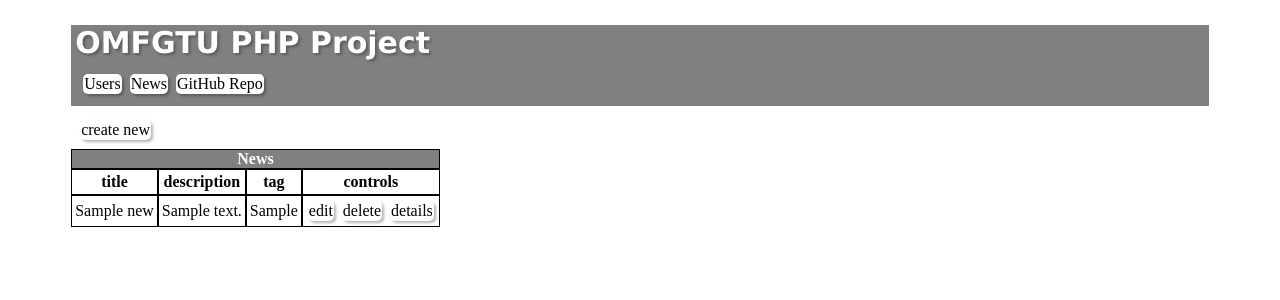
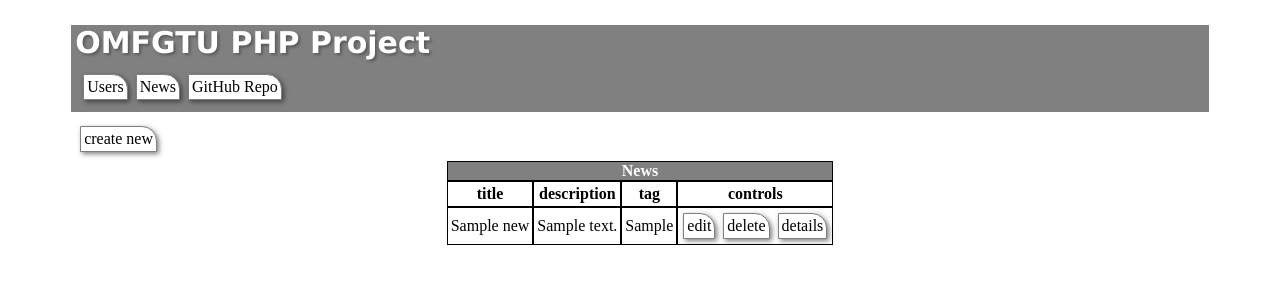
Before and after one commit to DmitriyKalekin/omfgtu, a PHP site: page /news in a window 1280 px wide. Shown: the top 300 px of the page. Run offline with PHP 8.4, Linux system fonts and the light colour scheme; tables that the repository leaves empty or names only in its code hold one stand-in row (values such as "Sample post").

Commit message:
@sine worked 15m. style changes

```diff
--- a/MVC/Views/News/NewsView.class.php
+++ b/MVC/Views/News/NewsView.class.php
@@ -22,7 +22,7 @@ class NewsView {
     echo "<div class=create_button>";
     echo "<a class=navigation href = '/news/create'>create new</a>";
     echo "</div>";
-    echo "<table cellspacing=0>";
+    echo "<table cellspacing=0 class=table>";
     echo "<caption><b>News</b></caption>";
     echo "<tr align='center'>";
     echo "<th><b>title</b></th><th><b>description</b></th><th><b>tag</b></th><th><b>controls</b></th>";
@@ -128,7 +128,7 @@ class NewsView {
     echo "<link rel='stylesheet' href='/style.css'/>";
     echo "<div class=main>";
     require_once('MVC/Views/HeaderView.php');
-    echo "<table cellspacing=0>";
+    echo "<table cellspacing=0 class=table>";
     echo "<caption>News</caption>";
     echo "<tr align='center'>";
     echo "<th><b>title</b></th><th><b>description</b></th><th><b>tag</b></th>";
--- a/MVC/Views/Users/UsersView.class.php
+++ b/MVC/Views/Users/UsersView.class.php
@@ -22,7 +22,7 @@ class UsersView {
     echo "<div class=create_button>";
     echo "<a class=navigation href = '/users/create'>create new</a>";
     echo "</div>";
-    echo "<table cellspacing=0>";
+    echo "<table cellspacing=0 class=table>";
     echo "<caption><b>Users</b></caption>";
     echo "<tr align='center'>";
     echo "<th><b>name</b></th><th><b>age</b></th><th><b>controls</b></th>";
@@ -122,7 +122,7 @@ class UsersView {
     echo "<link rel='stylesheet' href='/style.css'/>";
     echo "<div class=main>";
     require_once('MVC/Views/HeaderView.php');
-    echo "<table cellspacing=0>";
+    echo "<table cellspacing=0 class=table>";
     echo "<caption>Users</caption>";
     echo "<tr align='center'>";
     echo "<th><b>name</b></th><th><b>age</b></th>";
--- a/style.css
+++ b/style.css
@@ -1,24 +1,29 @@
 <style type='text/css'>
 TABLE {
-  width: 300px;
+  width: 100%;
   border: 1px solid black;
   border-collapse: collapse;
+  display: grid inline;
+  justify-content: center;
+  grid-area: auto;
+  overflow: auto;
+}
+TABLE.table
+{
+  width: 100%;
+  display: grid inline;
+  justify-content: center;
+    grid-area: auto;
+  overflow: auto;
 }
 TD, TH {
   padding: 3px;
   border: 1px solid black;
+  text-align: center;
 }
 TH {
   text-align: center;
   background: white;
-}
-a.navigation {
-  border-radius: 5px;
-  color: #EC4D3C;
-  background-color: white;
-  background-size: 12px 12px;
-  box-shadow: 2px 2px 3px rgba(0,0,0,0.3);
-  margin: 5px;
 }
 a:link, a:visited {
   color: black;
@@ -28,10 +33,13 @@ a:link, a:visited {
   display: inline-block;
 }
 a.navigation {
+  border-radius: 0px 15px 0px 0px;
+  border: 1px solid gray;
   color: black;
-  background-color: white;
+  background-color: #FFFFFF;
+  box-shadow: 2px 2px 5px rgba(0,0,0,0.5);
   margin: 2px;
-  padding: 1px 1px;
+  padding: 3px;
   text-align: center;
   text-decoration: none;
   display: inline-block;
```
